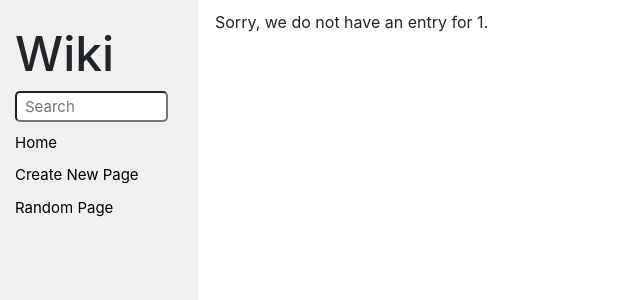
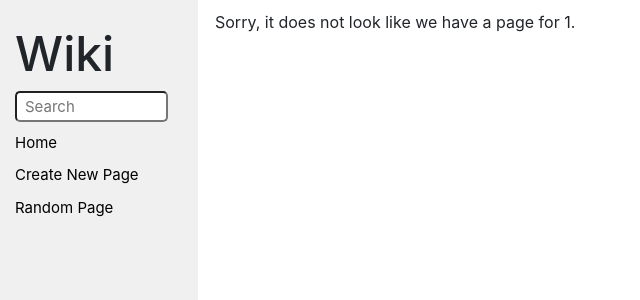
Before and after one commit to OliviaU-B/wiki, a Django app: page /wiki/1 in a window 1280 px wide. Shown: the top 300 px of the page, without its empty margins (0-640 px from the left). Run offline with Django 3.2, Linux system fonts and the light colour scheme; some libraries are stand-ins or nearby versions.

Commit message:
Update text in no_entry.html

```diff
--- a/encyclopedia/templates/encyclopedia/no_entry.html
+++ b/encyclopedia/templates/encyclopedia/no_entry.html
@@ -6,6 +6,6 @@
 
 {% block body %}
 
-    <p>Sorry, we do not have an entry for {{ title }}.</p>
+    <p>Sorry, it does not look like we have a page for {{ title }}.</p>
 
 {% endblock %}
```
